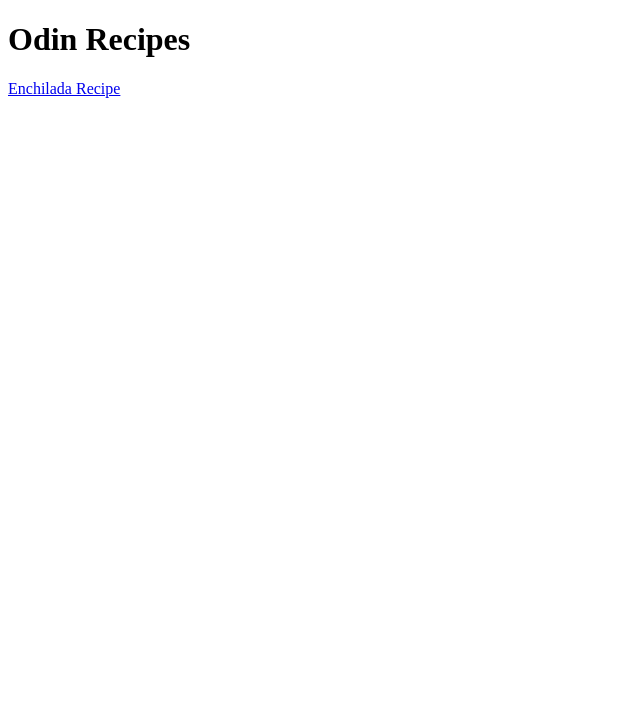
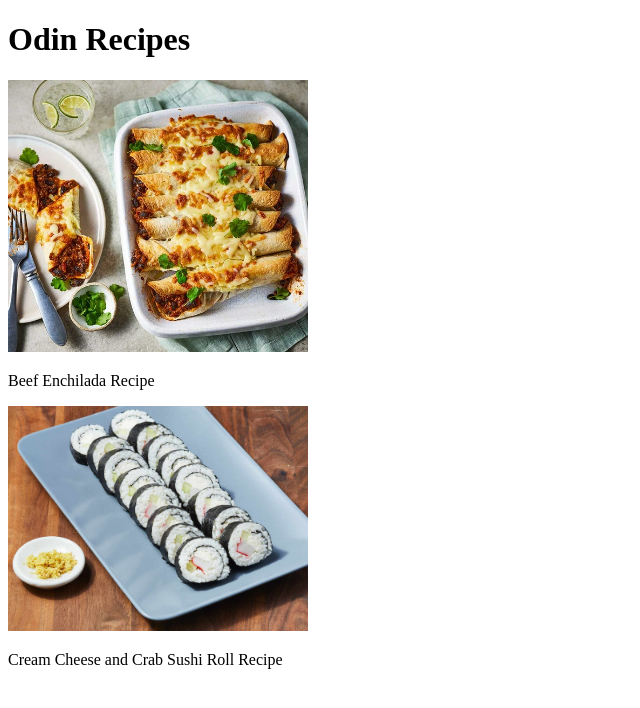
Before and after one commit to bluemau531/odin-recipes, a plain HTML site: page index.html in a window 1280 px wide. Shown: the whole page, without its empty margins (0-640 px from the left). Drawn offline with Linux system fonts and the light colour scheme.

Commit message:
User friendly links to the archive of recipes.

```diff
--- a/index.html
+++ b/index.html
@@ -8,7 +8,12 @@
     </head>
 
     <body>
-        <a href="./recipes/enchiladas.html"> Enchilada Recipe </a>
+
+        <p><a href="./recipes/enchiladas.html"> <img src="/images/enchiladas.jpg" alt="Enchilada" width="300"></a></p>
+        Beef Enchilada Recipe
+        <p><a href="./recipes/sushi-roll.html"> <img src="/images/sushi-roll.jpg" alt="Enchilada" width="300"></a></p>
+        Cream Cheese and Crab Sushi Roll Recipe
+
     </body>
 
 
```
